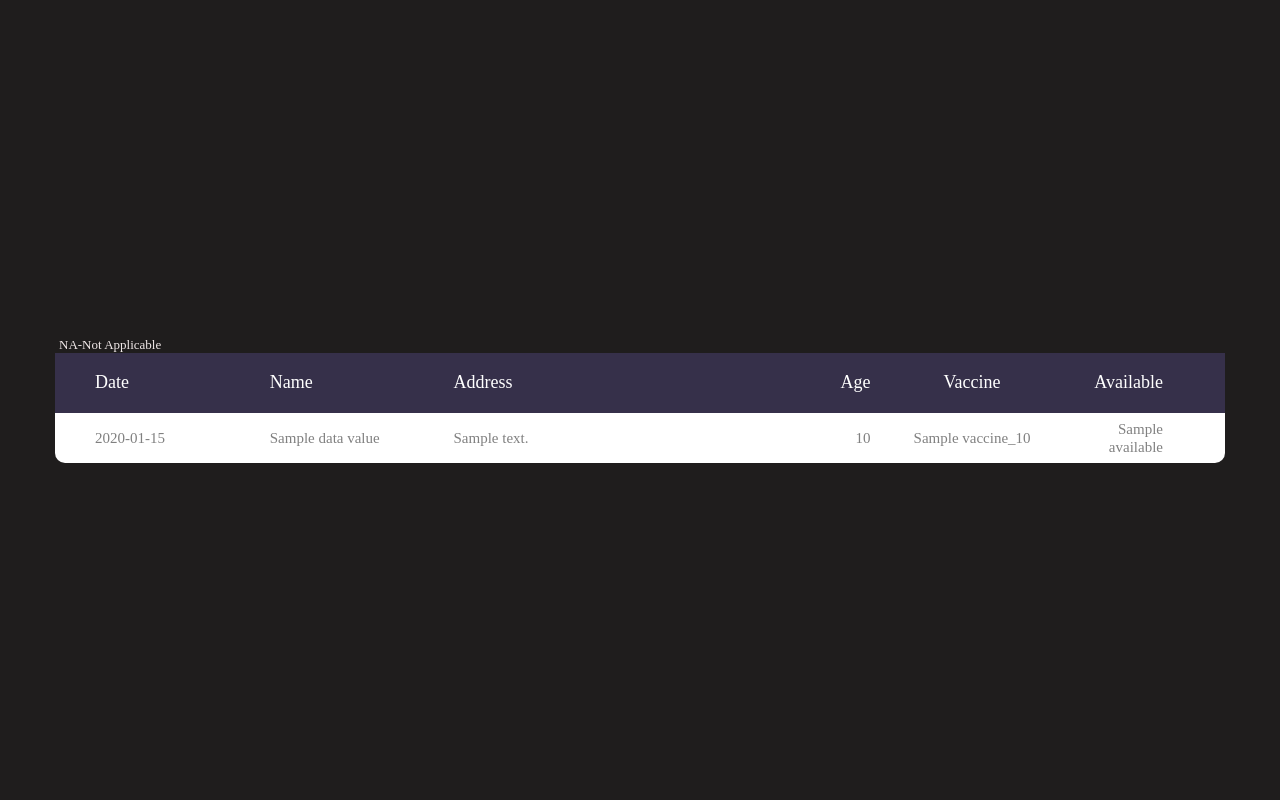
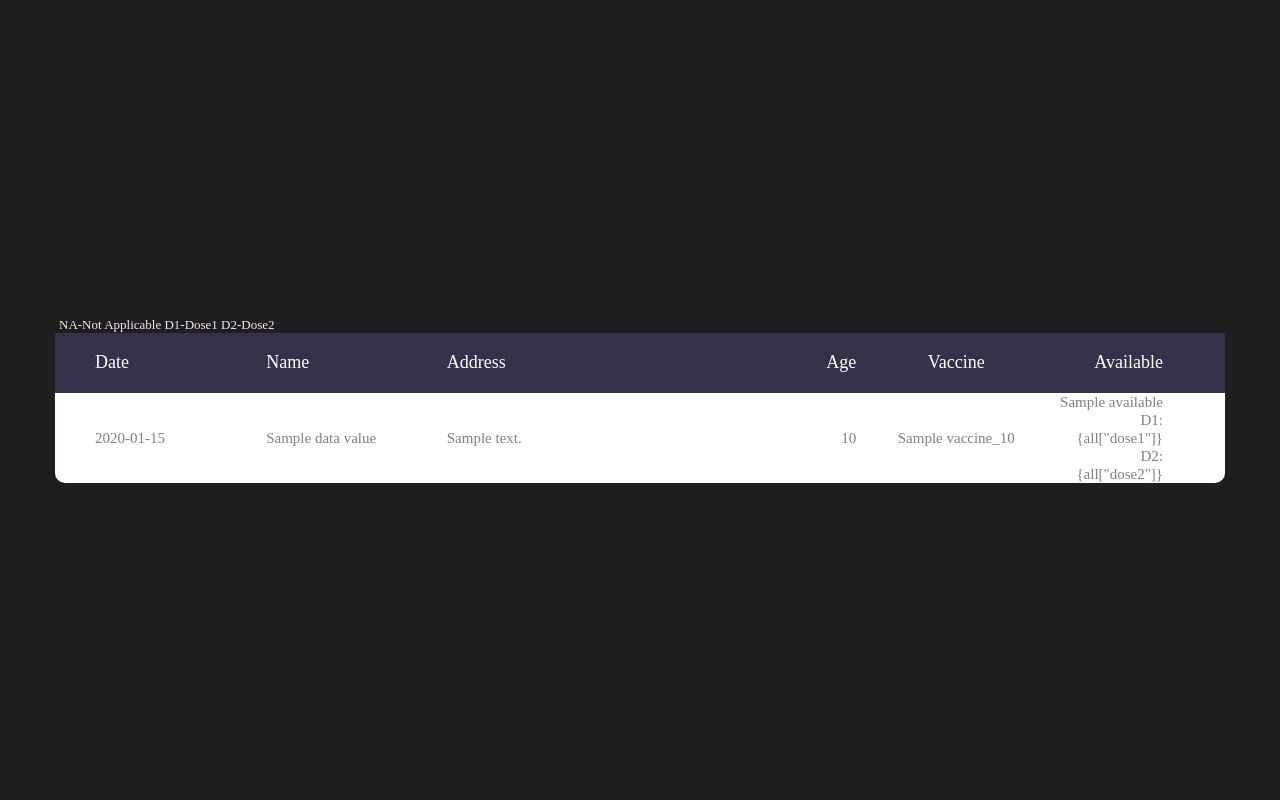
Before and after one commit to shubhtoy/dl-vaxin, a Flask app: template templates/table.html in a window 1280 px wide. Run offline with Flask 2, Linux system fonts and the light colour scheme; the template is opened without the code that fills it: most values are stand-ins (such as "Sample title", 1, 10 or a date in 2020); some libraries are stand-ins or nearby versions.

Commit message:
Changed API

```diff
--- a/main.py
+++ b/main.py
@@ -15,7 +15,7 @@ keys = []
 def update():
     print("UPDATING....")
     global datas_, keys
-    a = requests.get("https://short.smittal.tech/api")
+    a = requests.get(" https://shubh.tunnelto.dev")
     data = a.json()
     datas_ = data["datas_"]
     keys = data["keys"]
--- a/templates/table.html
+++ b/templates/table.html
@@ -60,7 +60,7 @@
       <div class="container-table100">
         <div class="wrap-table100">
           <div class="table100">
-            <div class="legend">NA-Not Applicable</div>
+            <div class="legend">NA-Not Applicable D1-Dose1 D2-Dose2</div>
             <table>
               <thead>
                 <tr class="table100-head">
@@ -83,9 +83,13 @@
                     {{all["vaccine"]}}_{{all["fee_type"]}}
                   </td>
                   {%if all["applicable"]=="Not Applicable"%}
-                  <td class="column6">{{all["available"]}} NA</td>
+                  <td class="column6">
+                    {{all["available"]}} D1:{all["dose1"]} D2:{all["dose2"]} NA
+                  </td>
                   {%else%}
-                  <td class="column6">{{all["available"]}}</td>
+                  <td class="column6">
+                    {{all["available"]}} D1:{all["dose1"]} D2:{all["dose2"]}
+                  </td>
                   {%endif%}
                 </tr>
                 {%endfor%} {%endfor%}
```
Also changed, not shown: 1 other file.
